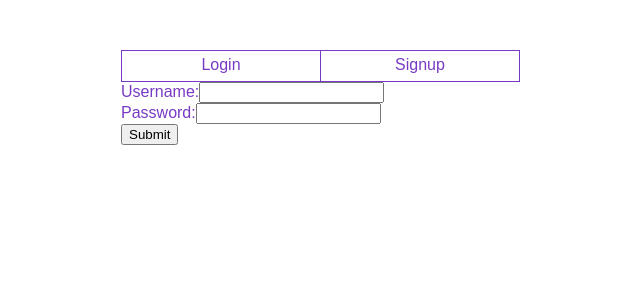
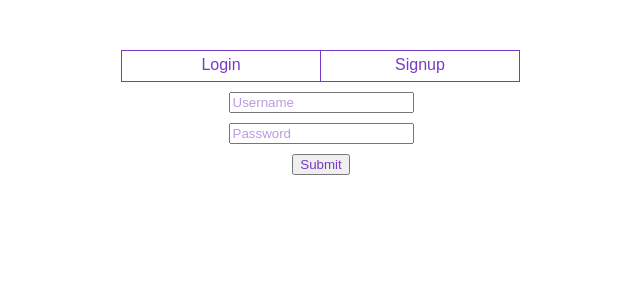
Before and after one commit to kevinmjacobs/prkr, a React app: page / in a window 1280 px wide. Shown: the top 300 px of the page, without its empty margins (319-959 px from the left). Built offline with nearby package versions, Linux system fonts and the light colour scheme; no server answers; the HTML template or start-up script is replaced by a standard one.

Commit message:
Add Login styled components Form, user, and password styles

```diff
--- a/src/components/loginPortal/login/Login.jsx
+++ b/src/components/loginPortal/login/Login.jsx
@@ -1,19 +1,11 @@
 import React from 'react'
+import { LoginUser, LoginForm, LoginPassword, SubmitLogin } from './Login.style.js';
+
 
 export const Login = () => (
-  <form>
-    <div>
-      <label>
-        Username:
-        <input type="text" />
-      </label>
-    </div>
-    <div>
-      <label>
-        Password:
-        <input type="text" />
-      </label>
-    </div>
-    <input type="submit" value="Submit" />
-  </form>
+  <LoginForm>
+    <LoginUser type="text" placeholder="Username"/>
+    <LoginPassword type="text" placeholder="Password"/>
+    <SubmitLogin type="submit" value="Submit" />
+  </LoginForm>
 );
--- /dev/null
+++ b/src/components/loginPortal/login/Login.style.js
@@ -0,0 +1,31 @@
+import styled from 'styled-components';
+
+export const LoginForm = styled.form`
+  display: inline-block;
+  width: 400px;
+  text-align: center;
+`;
+
+export const LoginUser = styled.input`
+  display: block;
+  margin: 10px auto;
+  &::-webkit-input-placeholder {
+    color: #783ac4;
+    opacity: 0.5;
+  }
+`;
+
+export const LoginPassword = styled.input`
+  display: block;
+  margin: 10px auto;
+  &::-webkit-input-placeholder {
+    color: #783ac4;
+    opacity: 0.5;
+  }
+`;
+
+export const SubmitLogin = styled.input`
+  display: block;
+  margin: 10px auto;
+  color: #783ac4;
+`;
```
